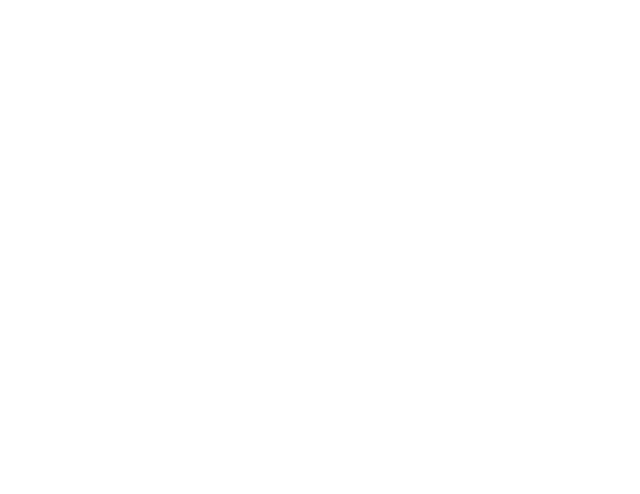
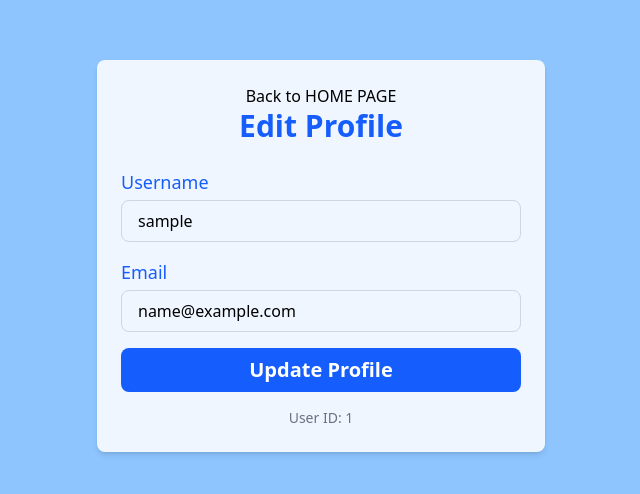
Before and after one commit to davorgreen/PawStay, a React (Vite) app in the folder client/: page /profile in a window 1280 px wide. Before the commit this address had no page. Shown: the part 144-638 px from the top of the page, without its empty margins (319-959 px from the left). Built offline with nearby package versions, Linux system fonts and the light colour scheme; sample sign-in values are in the browser's storage.

Commit message:
update user profile

```diff
--- a/client/src/App.tsx
+++ b/client/src/App.tsx
@@ -10,11 +10,12 @@ import Register from './pages/Register';
 import Layout from './components/Layout';
 import { ToastContainer } from 'react-toastify';
 import ProtectedRoute from './components/ProtectedRoute';
+import ProfilePage from './components/ProfilePage';
 
 function App() {
 	return (
 		<Router>
-			<ToastContainer position='top-right' autoClose={3000} />
+			<ToastContainer position='top-center' autoClose={3000} />
 			<Routes>
 				<Route element={<ProtectedRoute />}>
 					<Route
@@ -33,6 +34,7 @@ function App() {
 							</Layout>
 						}
 					/>
+					<Route path='/profile' element={<ProfilePage />} />
 				</Route>
 				<Route path='/login' element={<Login />} />
 				<Route path='/register' element={<Register />} />
--- a/client/src/components/AccommodationList.tsx
+++ b/client/src/components/AccommodationList.tsx
@@ -25,7 +25,6 @@ const AccommodationList: React.FC = () => {
 		`/api/hotels/byType?type=${type}`
 	);
 
-	console.log(data);
 	return (
 		<div className='flex justify-center items-center flex-wrap gap-10 mt-10 mb-10'>
 			{loading ? (
--- a/client/src/components/Header.tsx
+++ b/client/src/components/Header.tsx
@@ -14,9 +14,6 @@ const Header = () => {
 				Register or sign in today and unlock exclusive benefits that
 				last forever.
 			</p>
-			<button className=' mt-10 text-white text-xl font-semibold hover:bg-blue-500 bg-blue-600 px-6 py-3 rounded-lg transition duration-300 ease-in-out'>
-				Sign in / Register
-			</button>
 			<div className='mt-10'>
 				<SearchField />
 			</div>
--- a/client/src/components/Home.tsx
+++ b/client/src/components/Home.tsx
@@ -8,7 +8,6 @@ import 'swiper/css';
 import 'swiper/css/pagination';
 import 'swiper/css/navigation';
 import { Pagination, Navigation } from 'swiper/modules';
-import { useUser } from '../hooks/useUser.ts';
 
 type HotelType = 'Hotel' | 'Apartments' | 'Resorts' | 'Villas';
 
@@ -41,7 +40,6 @@ export default function Home() {
 	const [accommodationError, setAccommodationError] = useState<
 		string | null
 	>(null);
-	const { user } = useUser();
 
 	const OnlyRatedAccommodation = AccommodationListByRating.filter(
 		(acc) => {
@@ -59,7 +57,6 @@ export default function Home() {
 			try {
 				const res = await axios.get('/api/hotels');
 				setAccommodationListByRating(res.data);
-				console.log(res.data);
 			} catch (err) {
 				if (axios.isAxiosError(err)) {
 					setAccommodationError(
@@ -76,7 +73,6 @@ export default function Home() {
 		<div className='min-h-screen bg-blue-300 px-4 py-8 flex flex-col justify-center gap-8'>
 			<h1 className='text-4xl md:text-5xl font-bold text-start text-white'>
 				Best Destinations
-				{''} {user ? user.username : 'no user found'}
 			</h1>
 
 			<h2 className='text-2xl md:text-3xl font-semibold mb-4 text-white'>
--- a/client/src/components/Navbar.tsx
+++ b/client/src/components/Navbar.tsx
@@ -1,7 +1,17 @@
-import { Link } from 'react-router-dom';
+import { Link, useNavigate } from 'react-router-dom';
 import logo from '../assets/logo.png';
+import { useUser } from '../hooks/useUser';
+import { toast } from 'react-toastify';
 
 const Navbar = () => {
+	const navigate = useNavigate();
+	const { user, logout } = useUser();
+
+	const handleLogoutUser = () => {
+		logout();
+		navigate('/login');
+		toast.success('Logout successful!');
+	};
 	return (
 		<div className='flex relative items-center justify-between bg-blue-300 h-20 px-8'>
 			<div className=''>
@@ -14,15 +24,16 @@ const Navbar = () => {
 				</Link>
 			</div>
 			<div className='flex gap-4'>
-				<button className='text-white text-xl font-semibold hover:bg-blue-500 px-4 py-2 rounded-lg transition duration-300 ease-in-out'>
-					Register
+				<button
+					onClick={handleLogoutUser}
+					className='text-white text-xl font-semibold hover:bg-blue-500 px-4 py-2 rounded-lg transition duration-300 ease-in-out'>
+					Logout
 				</button>
-				<button className='text-white text-xl font-semibold hover:bg-blue-500 px-4 py-2 rounded-lg transition duration-300 ease-in-out'>
-					Login
-				</button>
-				<button className='text-white text-xl font-semibold'>
-					Profile
-				</button>
+				<Link
+					to={'/profile'}
+					className='text-white text-xl font-semibold flex items-center'>
+					{''} {user ? user.username : 'no user found'}
+				</Link>
 			</div>
 		</div>
 	);
--- /dev/null
+++ b/client/src/components/ProfilePage.tsx
@@ -0,0 +1,107 @@
+import { useState, useEffect } from 'react';
+import { useUser } from '../hooks/useUser';
+import axios from 'axios';
+import { toast } from 'react-toastify';
+import { Link, useNavigate } from 'react-router-dom';
+
+const ProfilePage = () => {
+	const { user, setUser } = useUser();
+	const [username, setUsername] = useState<string>('');
+	const [email, setEmail] = useState<string>('');
+	const [loading, setLoading] = useState<boolean>(false);
+	const [error, setError] = useState<string | null>(null);
+	const navigate = useNavigate();
+
+	useEffect(() => {
+		if (user) {
+			setUsername(user.username);
+			setEmail(user.email);
+		}
+	}, [user]);
+
+	const handleUpdateProfile = async (
+		e: React.FormEvent<HTMLFormElement>
+	) => {
+		e.preventDefault();
+		setLoading(true);
+
+		try {
+			const res = await axios.put(`/api/users/${user?._id}`, {
+				username,
+				email,
+			});
+			setUser(res.data);
+			localStorage.setItem('user', JSON.stringify(res.data));
+			toast.success('Profile updated successfully!');
+			navigate('/');
+		} catch (err) {
+			if (axios.isAxiosError(err)) {
+				setError(err.response?.data?.message || err.message);
+			}
+		} finally {
+			setLoading(false);
+		}
+	};
+
+	return (
+		<div className='flex justify-center items-center w-full h-screen bg-blue-300'>
+			<div className='flex flex-col justify-center items-center w-full max-w-md p-6 bg-blue-50 rounded-lg shadow-md'>
+				<Link to={'/'}>Back to HOME PAGE</Link>
+				<h1 className='text-3xl font-bold text-center text-blue-600 mb-6'>
+					Edit Profile
+				</h1>
+				{error && <p className='text-red-500 text-lg'>{error}</p>}
+				<form
+					onSubmit={handleUpdateProfile}
+					className='space-y-4 w-full'>
+					<div>
+						<label
+							htmlFor='username'
+							className='block text-lg font-medium text-blue-600'>
+							Username
+						</label>
+						<input
+							type='text'
+							id='username'
+							value={username}
+							onChange={(e) => setUsername(e.target.value)}
+							className='mt-1 block w-full px-4 py-2 border border-gray-300 rounded-lg focus:outline-none focus:ring-2 focus:ring-blue-500'
+							required
+						/>
+					</div>
+					<div>
+						<label
+							htmlFor='email'
+							className='block text-lg font-medium text-blue-600'>
+							Email
+						</label>
+						<input
+							type='email'
+							id='email'
+							value={email}
+							onChange={(e) => setEmail(e.target.value)}
+							className='mt-1 block w-full px-4 py-2 border border-gray-300 rounded-lg focus:outline-none focus:ring-2 focus:ring-blue-500'
+							required
+						/>
+					</div>
+					<div className='flex justify-center'>
+						<button
+							type='submit'
+							className='w-full text-xl py-2 px-4 bg-blue-600 text-white font-bold rounded-lg focus:outline-none focus:ring-2 focus:ring-blue-500 disabled:opacity-50'
+							disabled={loading}>
+							{loading ? 'Saving...' : 'Update Profile'}
+						</button>
+					</div>
+				</form>
+
+				<div className='mt-4 text-center'>
+					<p className='text-sm text-gray-500'>
+						User ID: {user?._id}
+					</p>
+				</div>
+			</div>
+		</div>
+	);
+};
+
+export default ProfilePage;
--- a/client/src/context/UserProvider.tsx
+++ b/client/src/context/UserProvider.tsx
@@ -4,7 +4,10 @@ import { User, UserContext } from './UserContext';
 export const UserProvider: React.FC<{ children: ReactNode }> = ({
 	children,
 }) => {
-	const [user, setUser] = useState<User | null>(null);
+	const [user, setUser] = useState<User | null>(() => {
+		const storedUser = localStorage.getItem('user');
+		return storedUser ? JSON.parse(storedUser) : null;
+	});
 	const [loading, setLoading] = useState<boolean>(true);
 
 	useEffect(() => {
--- a/client/src/pages/Register.tsx
+++ b/client/src/pages/Register.tsx
@@ -58,7 +58,6 @@ const Register = () => {
 			toast.success('Register successful!');
 			navigate('/login');
 		} catch (err) {
-			console.log(err);
 			if (axios.isAxiosError(err)) {
 				const message = err.response?.data?.message || err.message;
 				setError(message);
```
Also changed, not shown: 1 other file (tests, documents, lock files or other folders).
